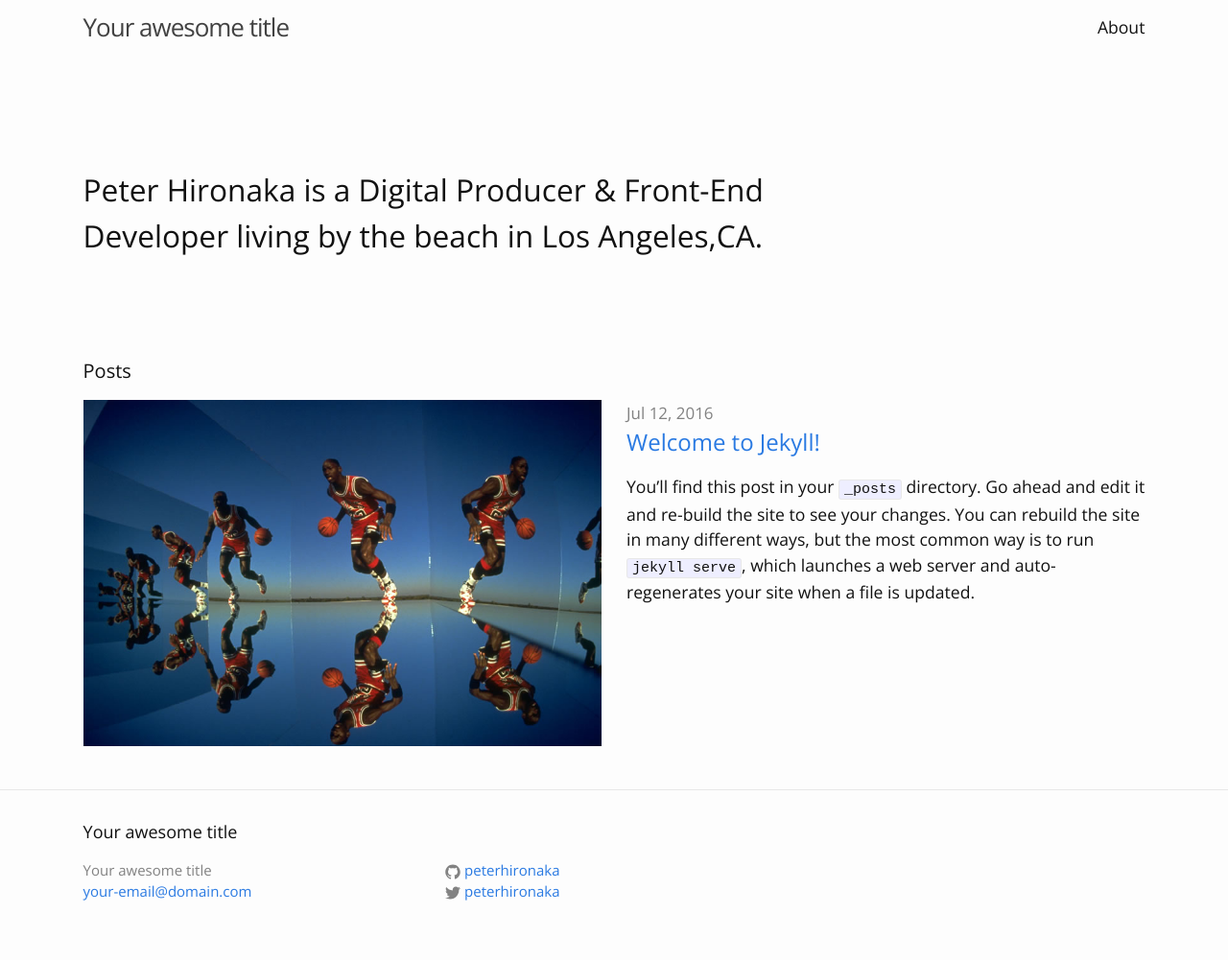
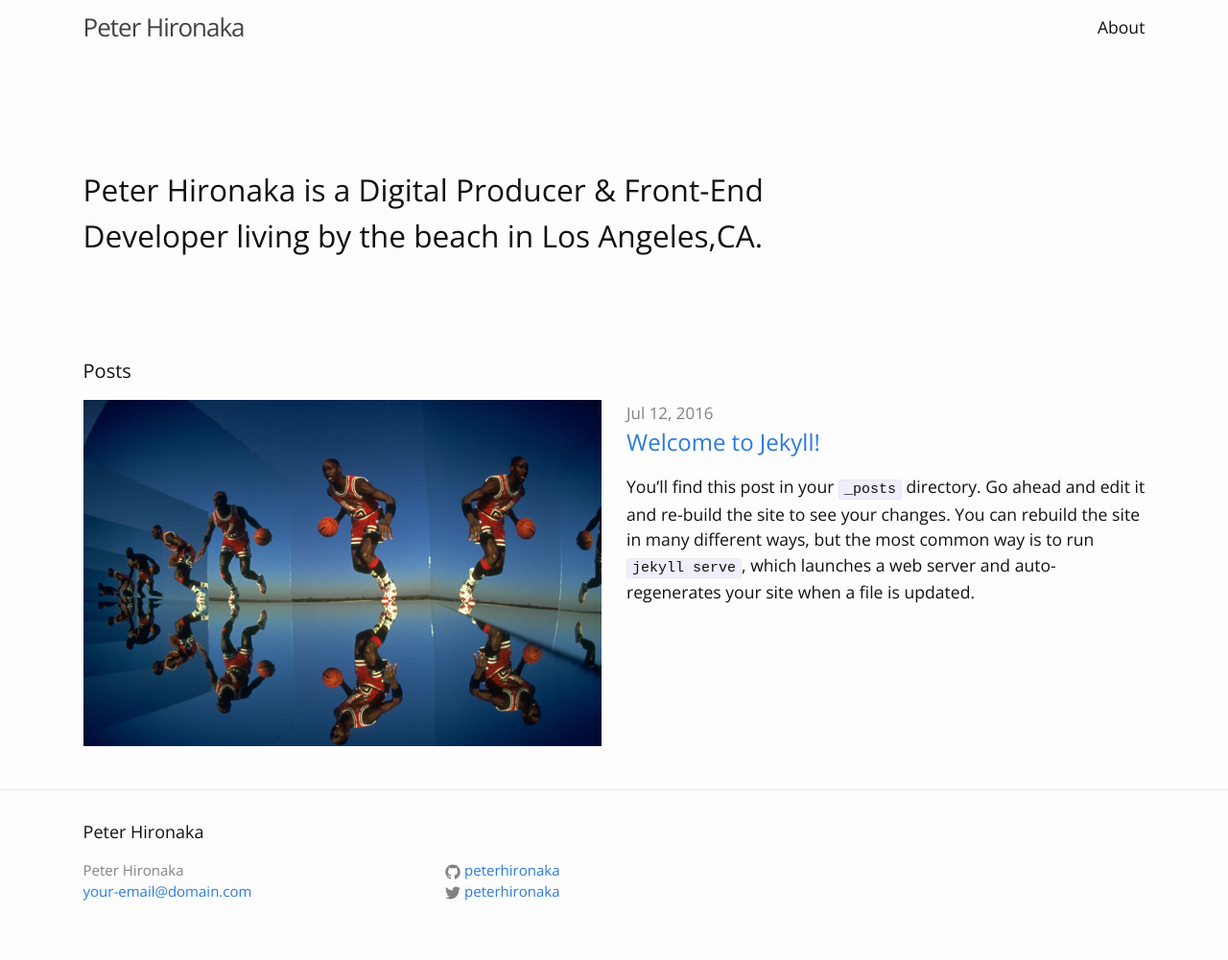
Before and after one commit to PHironaka/p-hironaka, a Jekyll site: the page built from index.html, in a window 1280 px wide. Shown: the whole page at 96% size. Built offline with Jekyll 4.4.1, drawn with Linux system fonts in a browser that asks for light colours.

Commit message:
Updated Config

```diff
--- a/_config.yml
+++ b/_config.yml
@@ -1,5 +1,5 @@
 ---
-title: Your awesome title
+title: Peter Hironaka
 timezone: UTC
 collections:
   posts:
@@ -11,7 +11,7 @@ collections:
 email: your-email@domain.com
 description: |
   Peter Hironaka is a Digital Producer & Front-End Developer living by the beach in Los Angeles,CA.
-baseurl: ''
+baseurl:
 url: http://yourdomain.com
 twitter_username: peterhironaka
 github_username: peterhironaka
```
